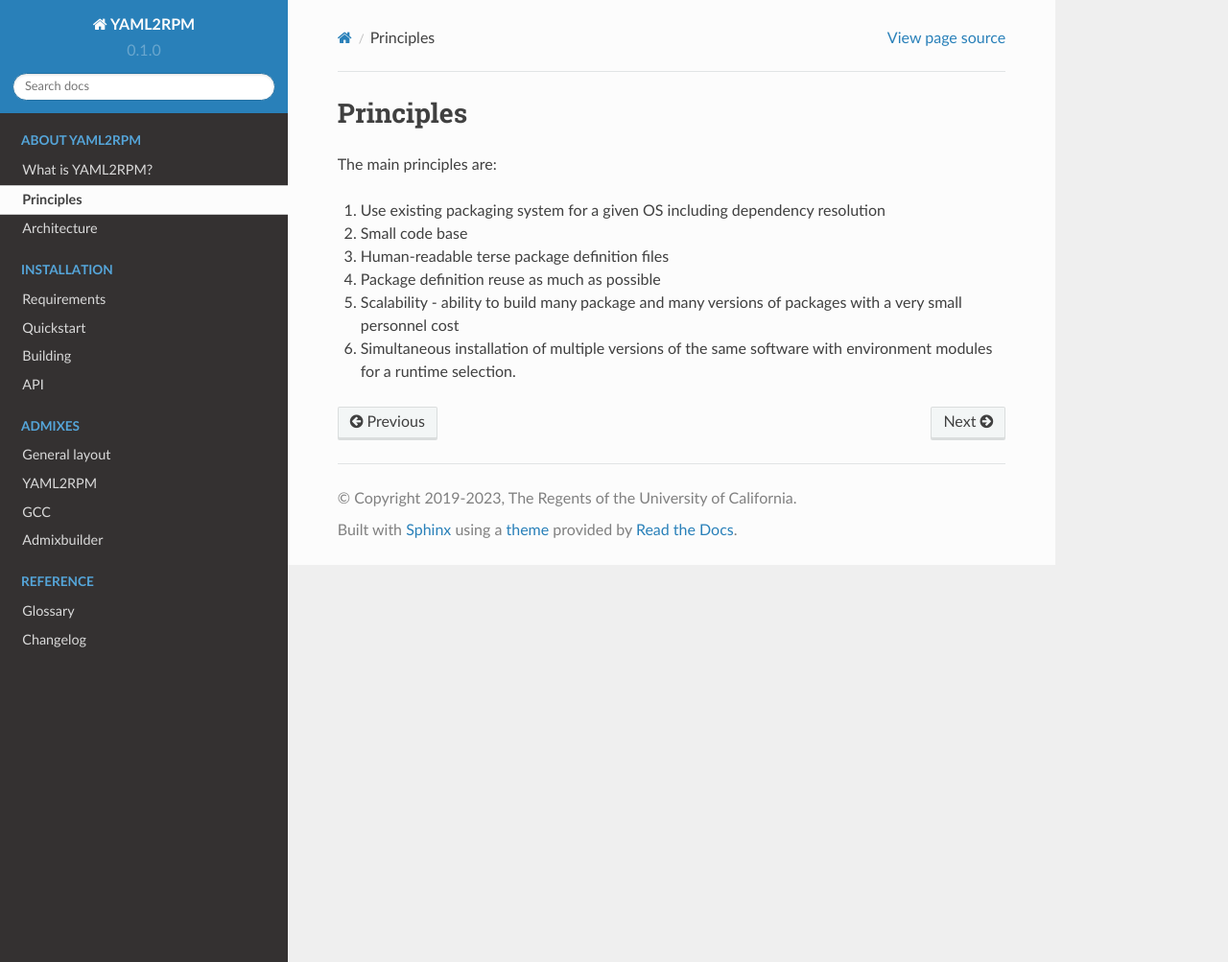
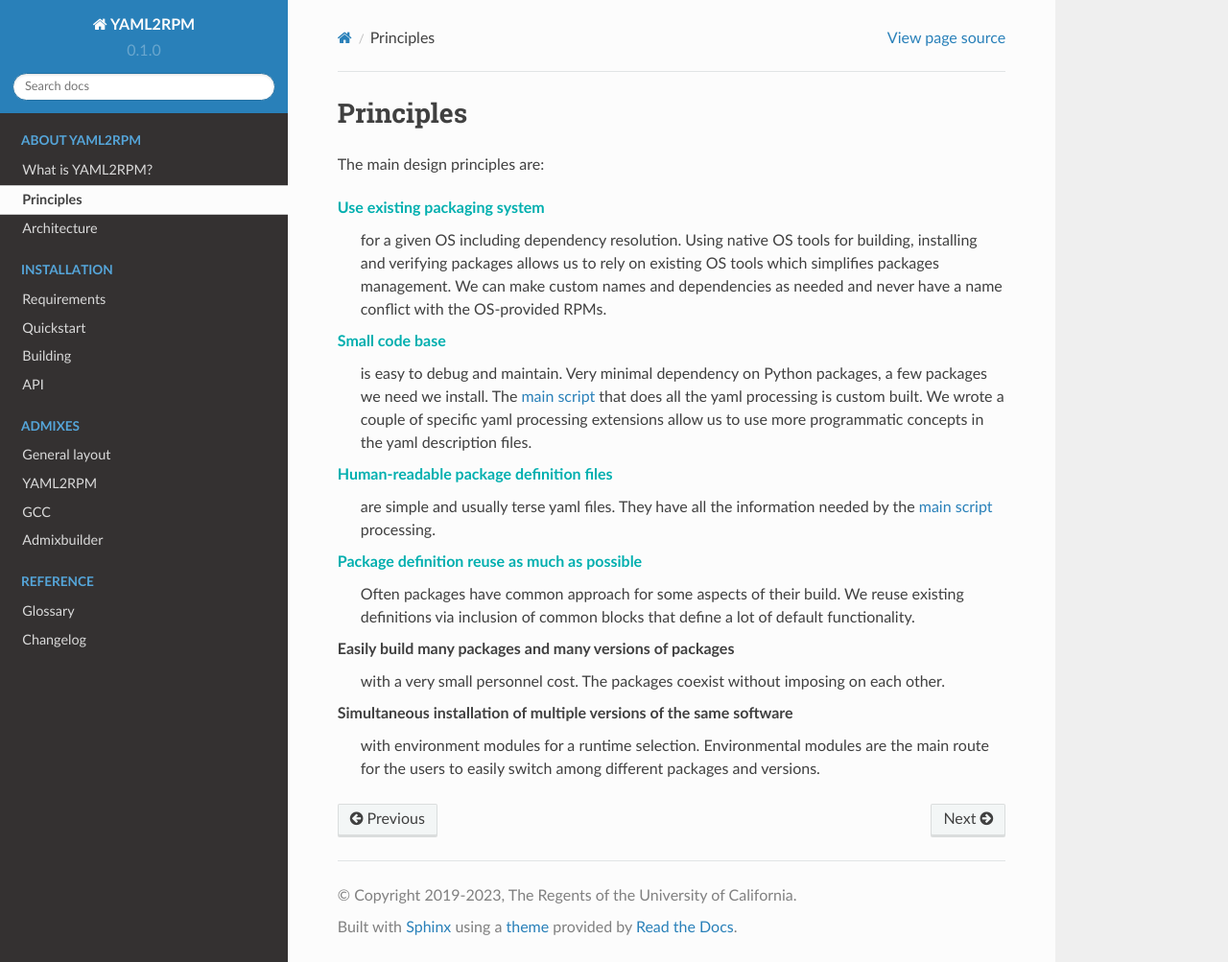
Before and after one commit to RCIC-UCI-Public/yaml2rpm-docs, a Sphinx documentation site: the page built from docs/source/about/principles.rst, in a window 1280 px wide and 1003 px high. Shown: the whole window at 96% size. Built offline with Sphinx 7.4.7 and the Read the Docs theme 2.0.0, drawn with Linux system fonts in a browser that asks for light colours.

Commit message:
add text and example text coloring.

```diff
--- a/docs/source/about/principles.rst
+++ b/docs/source/about/principles.rst
@@ -1,17 +1,52 @@
+Principles
+===========
 
 .. _principles:
 
-Principles
-===========
+.. raw:: html
 
-The main principles are:
+   <style> .blue {color:#00579e;font-weight: bold} </style>
+   <style> .lightblue {color: #0092e0;text-decoration: underline;} </style>
+   <style> .proposed {color: #00afaf; font-weight: bold;} </style>
+   <style> .orange {color: #e56306; font-weight: bold;} </style>
 
-1. Use existing packaging system for a given OS
-   including dependency resolution
-2. Small code base
-3. Human-readable  terse package definition files
-4. Package definition reuse as much as possible
-5. Scalability - ability to build many package and many versions of packages
-   with a very small personnel cost
-6. Simultaneous installation of multiple versions of the same software
-   with environment modules for a runtime selection.
+.. role:: blue
+.. role:: lightblue
+.. role:: proposed
+.. role:: orange
+
+The main design principles are:
+
+:proposed:`Use existing packaging system`
+  for a given OS including dependency resolution.
+  Using native OS tools for building, installing and verifying  packages
+  allows us to rely on existing OS tools which simplifies  packages
+  management. We can make custom names and dependencies as needed and never
+  have a name conflict with the OS-provided RPMs.
+
+:proposed:`Small code base`
+  is easy to debug and maintain.
+  Very minimal dependency on Python packages, a few packages we need we
+  install. The :term:`main script` that does all the yaml processing is
+  custom built. We wrote a couple of specific yaml processing extensions
+  allow us to use more programmatic concepts in the yaml description files.
+
+:proposed:`Human-readable package definition files`
+  are simple and usually terse
+  yaml files. They have all the information needed by the :term:`main script`
+  processing.
+
+:proposed:`Package definition reuse as much as possible`
+  Often packages have
+  common approach for  some aspects of their build. We reuse existing
+  definitions via inclusion of common blocks that define a lot of default
+  functionality.
+
+**Easily build many packages and many versions of packages**
+  with a very small personnel cost. The packages coexist without
+  imposing on each other.
+
+**Simultaneous installation of multiple versions of the same software**
+  with environment modules for a runtime selection.
+  Environmental modules are the main route for the
+  users to easily switch among different packages and versions.
```
